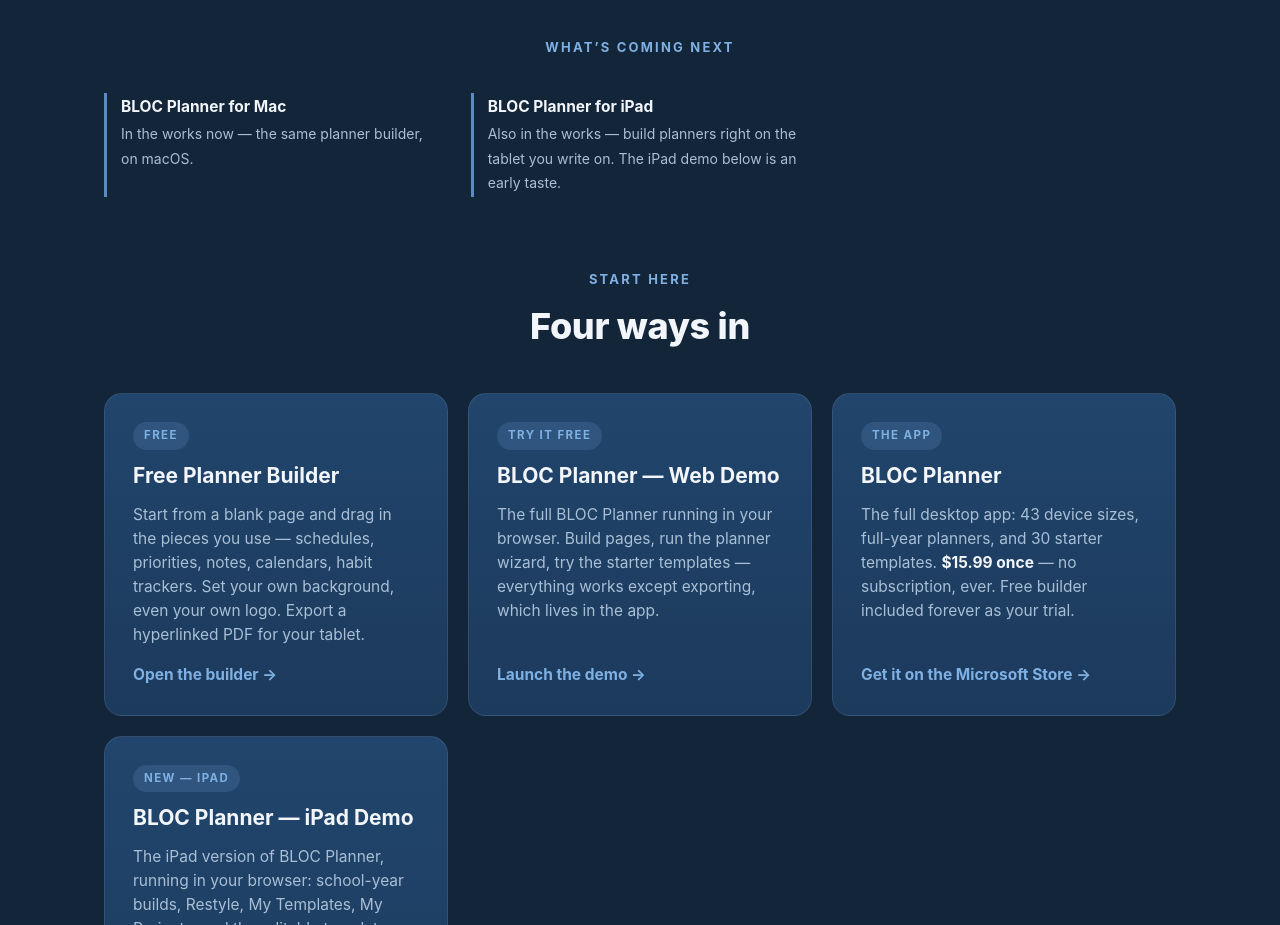
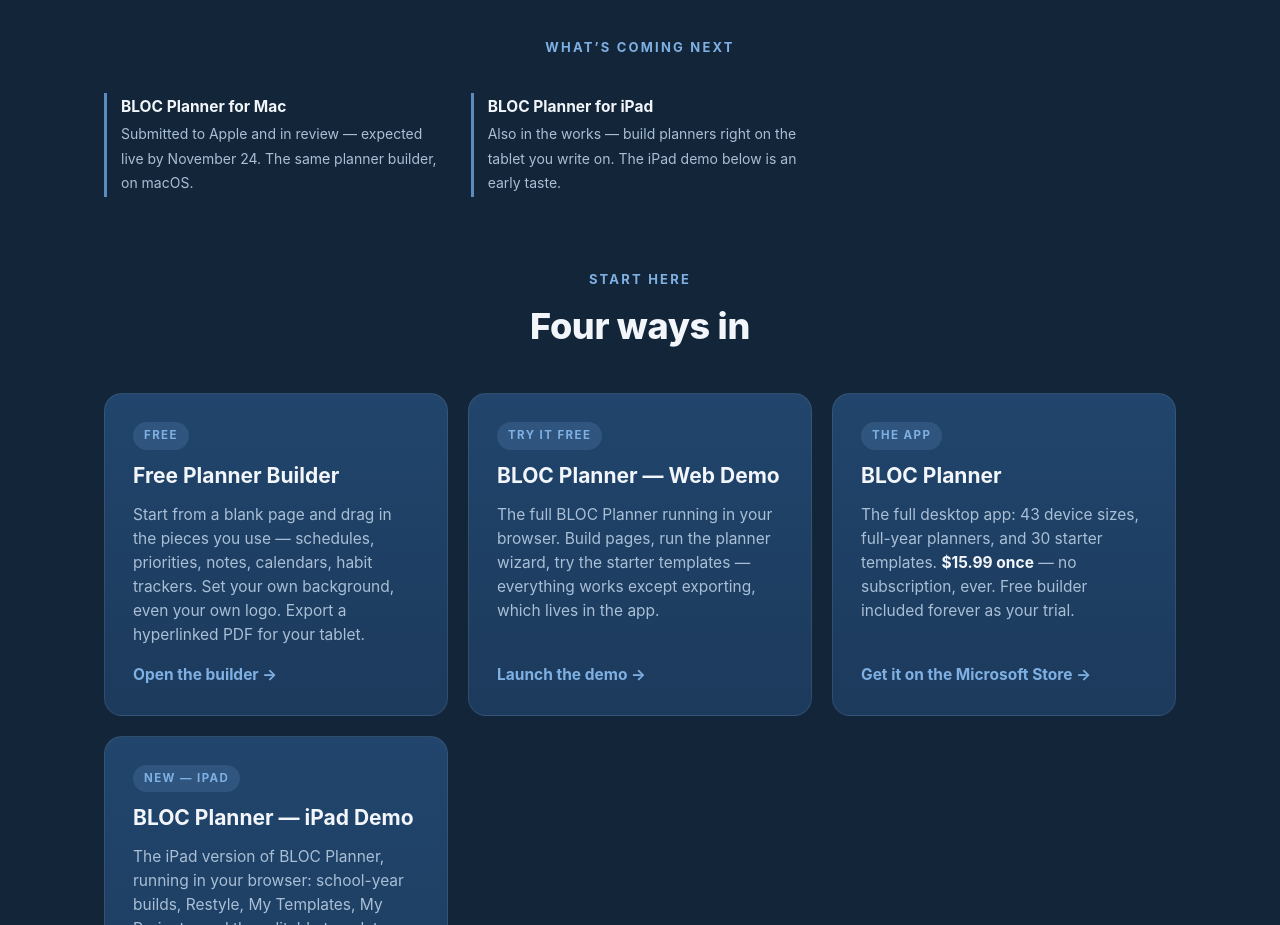
Before and after one commit to corynekvinda-web/corystemplates-site, a plain HTML site: page index.html in a window 1280 px wide. Shown: the part 3020-3945 px from the top of the page. Drawn offline with Linux system fonts and the light colour scheme; no server answers.

Commit message:
Note Mac version expected live by Nov 24

```diff
--- a/index.html
+++ b/index.html
@@ -374,7 +374,7 @@
       </div>
       <p class="kicker" style="margin-top:46px">What&rsquo;s coming next</p>
       <div class="soon">
-        <div class="item"><b>BLOC Planner for Mac</b><span>In the works now &mdash; the same planner builder, on macOS.</span></div>
+        <div class="item"><b>BLOC Planner for Mac</b><span>Submitted to Apple and in review &mdash; expected live by November 24. The same planner builder, on macOS.</span></div>
         <div class="item"><b>BLOC Planner for iPad</b><span>Also in the works &mdash; build planners right on the tablet you write on. The iPad demo below is an early taste.</span></div>
       </div>
     </div>
```
